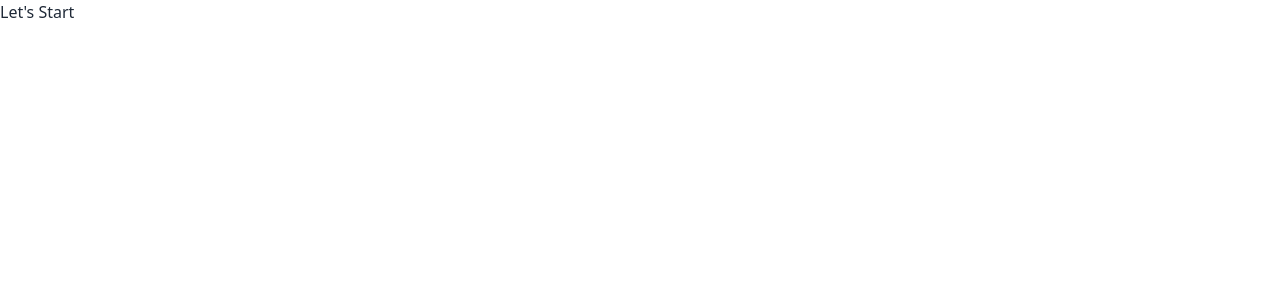
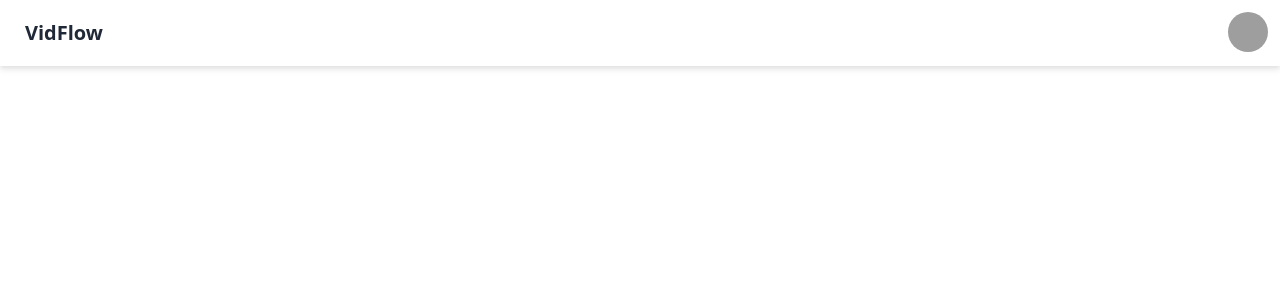
Before and after one commit to ajais-25/vidflow, a React (Vite) app in the folder client/: page / in a window 1280 px wide. Shown: the top 300 px of the page. Built offline with nearby package versions, Linux system fonts and the light colour scheme; grey boxes are pictures that could not be loaded.

Commit message:
Navbar added

```diff
--- a/client/src/App.jsx
+++ b/client/src/App.jsx
@@ -1,7 +1,9 @@
+import Navbar from "./components/Navbar";
+
 function App() {
   return (
     <>
-      <h1>Let's Start</h1>
+      <Navbar />
     </>
   );
 }
--- /dev/null
+++ b/client/src/components/Navbar.jsx
@@ -0,0 +1,46 @@
+import React from "react";
+
+const Navbar = () => {
+  return (
+    <div className="navbar bg-base-100 drop-shadow-md">
+      <div className="flex-1">
+        <a className="btn btn-ghost text-xl">VidFlow</a>
+      </div>
+      <div className="flex-none">
+        <div className="dropdown dropdown-end">
+          <div
+            tabIndex={0}
+            role="button"
+            className="btn btn-ghost btn-circle avatar"
+          >
+            <div className="w-10 rounded-full">
+              <img
+                alt="Tailwind CSS Navbar component"
+                src="https://img.daisyui.com/images/stock/photo-1534528741775-53994a69daeb.webp"
+              />
+            </div>
+          </div>
+          <ul
+            tabIndex={0}
+            className="menu menu-sm dropdown-content bg-base-100 rounded-box z-[1] mt-3 w-52 p-2 shadow"
+          >
+            <li>
+              <a className="justify-between">
+                Profile
+                <span className="badge">New</span>
+              </a>
+            </li>
+            <li>
+              <a>Settings</a>
+            </li>
+            <li>
+              <a>Logout</a>
+            </li>
+          </ul>
+        </div>
+      </div>
+    </div>
+  );
+};
+
+export default Navbar;
```
